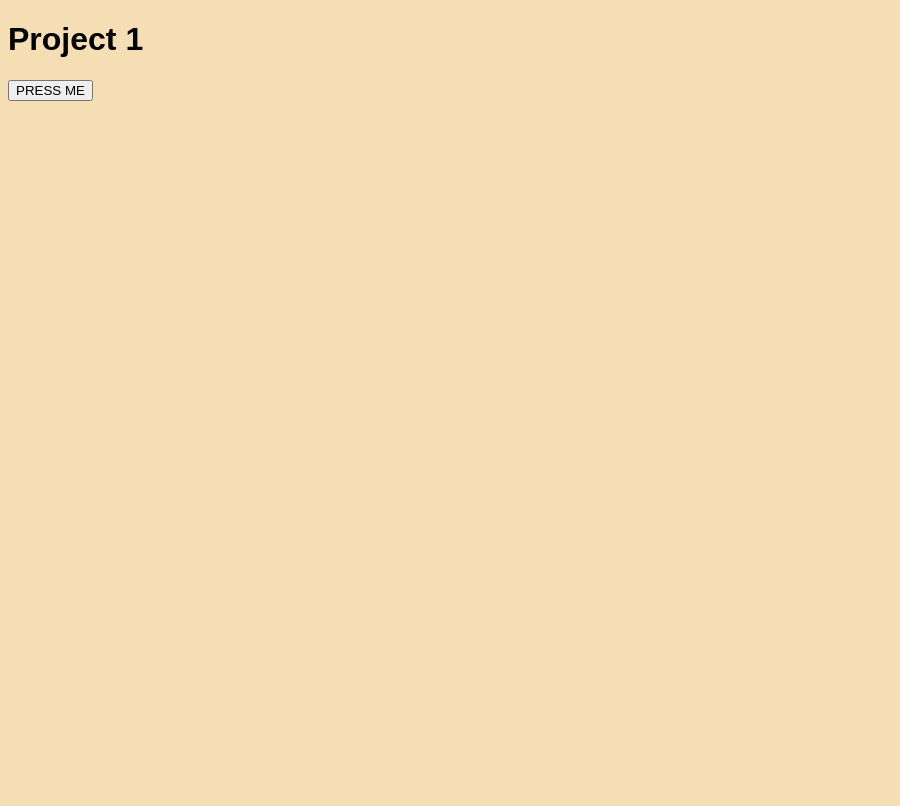
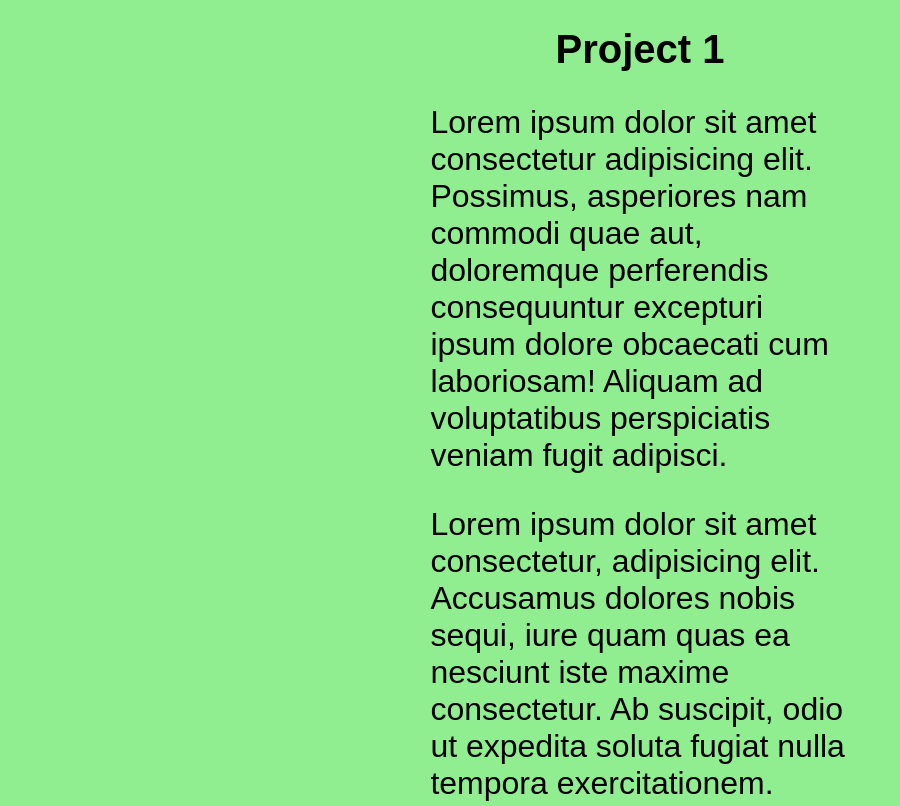
Before and after one commit to dowlingec/project1, a plain HTML site: page index.html in a window 1280 px wide. Shown: the top 806 px of the page, without its empty margins (0-900 px from the left). Drawn offline with Linux system fonts and the light colour scheme.

Commit message:
added Kindle layout

```diff
--- a/index.html
+++ b/index.html
@@ -9,7 +9,10 @@
 </head>
 <body>
     <h1>Project 1</h1>
-    <button id="btn">PRESS ME</button>
+<p>Lorem ipsum dolor sit amet consectetur adipisicing elit. Possimus, asperiores nam commodi quae aut, doloremque perferendis consequuntur excepturi ipsum dolore obcaecati cum laboriosam! Aliquam ad voluptatibus perspiciatis veniam fugit adipisci. </p>
+<P>Lorem ipsum dolor sit amet consectetur, adipisicing elit. Accusamus dolores nobis sequi, iure quam quas ea nesciunt iste maxime consectetur. Ab suscipit, odio ut expedita soluta fugiat nulla tempora exercitationem.</P>
+<p>Lorem ipsum dolor sit amet, consectetur adipisicing elit. Amet, nemo aperiam temporibus voluptatibus, accusantium suscipit alias earum corrupti dicta rerum ipsum illo odio eligendi dolores pariatur totam. Ratione, deleniti error!</p>
+<button id="btn">PRESS ME</button>
 <script src="./main.js"></script>
 </body>
 </html>
--- a/main.css
+++ b/main.css
@@ -1,4 +1,14 @@
 body{
-    background-color: wheat;
+    background-color: lightgreen;
     font-family: sans-serif;
+    padding: 0 33%;
 }
+
+h1 {
+    font-size: 2.5em;
+    text-align: center;
+}
+
+p {
+    font-size: 2em;
+}
--- a/main.js
+++ b/main.js
@@ -1,4 +1,4 @@
-alert('JavaScript is running!')
+
 
 let btn = document.getElementById('btn')
 btn.addEventListener('click', () => {
```
